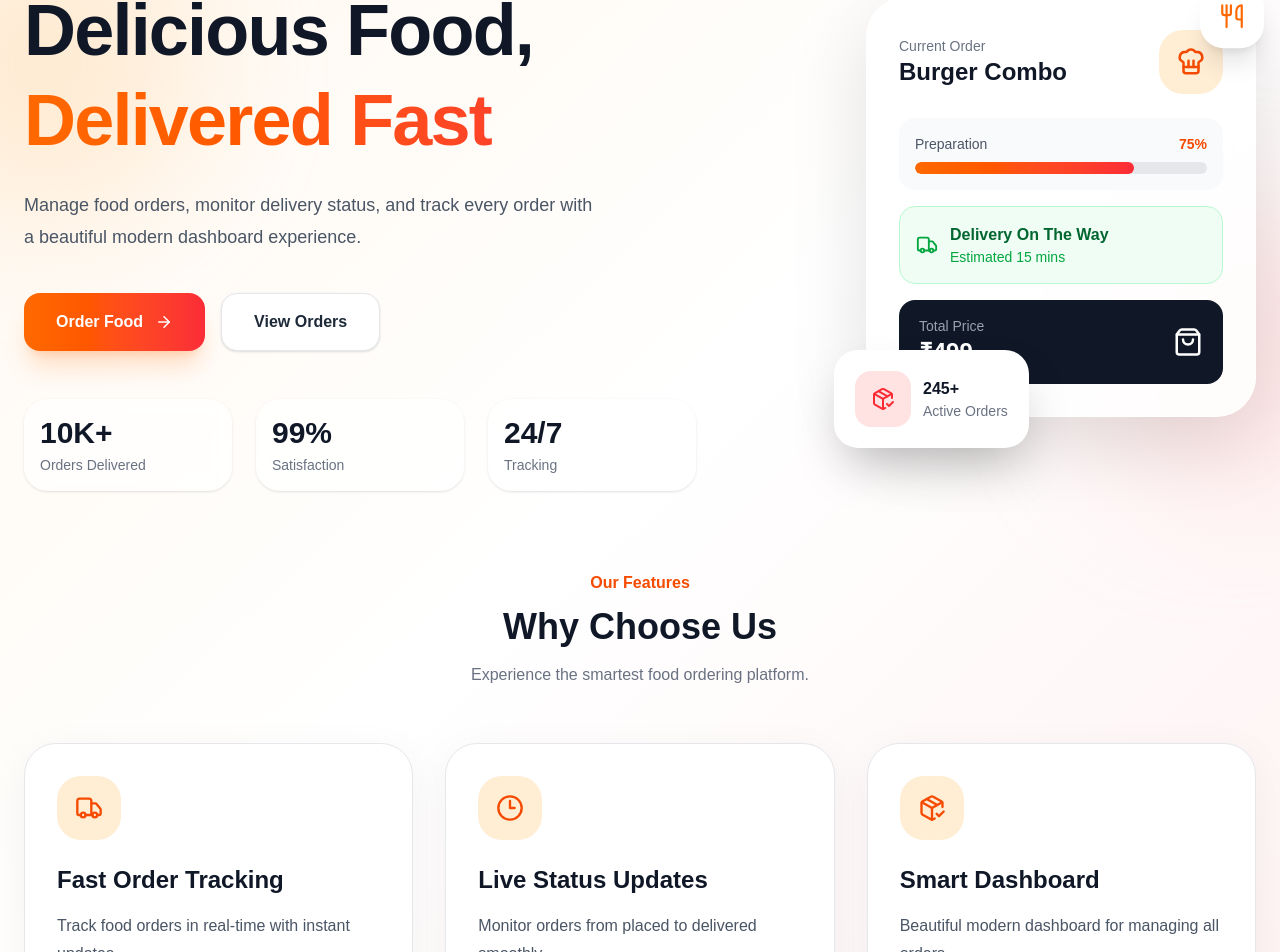
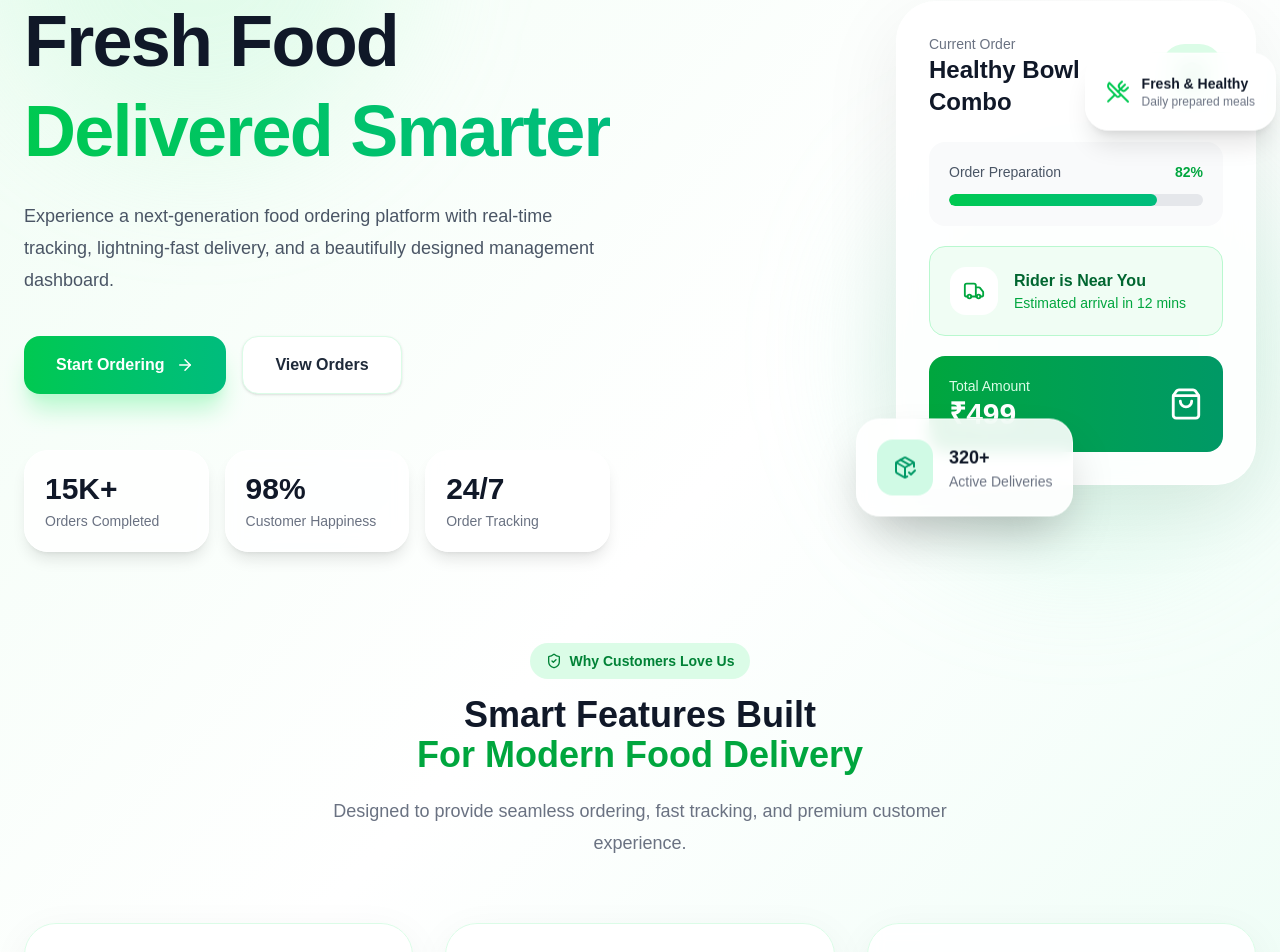
Before and after one commit to vishal-rathod-sketch/tmbill-order-management, a Next.js app in the folder frontend/: page / in a window 1280 px wide. Shown: the part 248-1200 px from the top of the page. Built offline with nearby package versions, Linux system fonts and the light colour scheme.

Commit message:
latest code

```diff
--- a/frontend/src/app/page.tsx
+++ b/frontend/src/app/page.tsx
@@ -2,75 +2,95 @@
 
 import Link from 'next/link';
 import { motion } from 'framer-motion';
+
 import {
+  ArrowRight,
+  Clock3,
+  PackageCheck,
   ShoppingBag,
+  Star,
   Truck,
-  Clock3,
-  Star,
-  ArrowRight,
+  UtensilsCrossed,
+  Leaf,
+  ShieldCheck,
   ChefHat,
-  PackageCheck,
-  Utensils,
 } from 'lucide-react';
 
 const features = [
   {
-    title: 'Fast Order Tracking',
-    description: 'Track food orders in real-time with instant updates.',
+    title: 'Real-Time Tracking',
+    description:
+      'Track your food orders live with instant delivery updates and accurate ETA.',
     icon: Truck,
   },
   {
-    title: 'Live Status Updates',
-    description: 'Monitor orders from placed to delivered smoothly.',
-    icon: Clock3,
+    title: 'Smart Order Management',
+    description:
+      'Manage all customer orders from a modern and powerful dashboard.',
+    icon: PackageCheck,
   },
   {
-    title: 'Smart Dashboard',
-    description: 'Beautiful modern dashboard for managing all orders.',
-    icon: PackageCheck,
+    title: 'Fast Delivery',
+    description:
+      'Lightning-fast delivery system with optimized food dispatch tracking.',
+    icon: Clock3,
   },
 ];
 
 export default function Home() {
   return (
-    <main className="min-h-screen overflow-hidden bg-gradient-to-br from-orange-50 via-white to-red-50">
-      {/* Hero Section */}
-      <section className="relative mx-auto flex max-w-7xl flex-col items-center justify-between gap-16 px-5 py-16 sm:px-6 lg:min-h-[calc(100vh-80px)] lg:flex-row lg:py-20">
-        {/* Background Decorations */}
-        <div className="pointer-events-none absolute -left-24 top-20 h-72 w-72 rounded-full bg-orange-200/40 blur-3xl" />
-        <div className="pointer-events-none absolute -right-24 bottom-20 h-72 w-72 rounded-full bg-red-200/40 blur-3xl" />
+    <main className="min-h-screen overflow-hidden bg-gradient-to-br from-green-50 via-white to-emerald-50">
+      {/* Background Blur */}
+      <div className="absolute left-0 top-0 h-[400px] w-[400px] rounded-full bg-green-200/30 blur-3xl" />
+      <div className="absolute bottom-0 right-0 h-[400px] w-[400px] rounded-full bg-emerald-200/30 blur-3xl" />
 
-        {/* Left Content */}
+      {/* HERO SECTION */}
+      <section className="relative mx-auto flex max-w-7xl flex-col items-center justify-between gap-16 px-6 py-20 lg:min-h-screen lg:flex-row">
+        {/* LEFT CONTENT */}
         <motion.div
-          initial={{ opacity: 0, x: -40 }}
-          animate={{ opacity: 1, x: 0 }}
-          transition={{ duration: 0.6 }}
-          className="relative z-10 w-full max-w-2xl text-center lg:text-left"
+          initial={{
+            opacity: 0,
+            x: -40,
+          }}
+          animate={{
+            opacity: 1,
+            x: 0,
+          }}
+          transition={{
+            duration: 0.6,
+          }}
+          className="relative z-10 max-w-2xl text-center lg:text-left"
         >
-          <div className="mb-6 inline-flex items-center gap-2 rounded-full border border-orange-200 bg-white/80 px-4 py-2 text-sm font-semibold text-orange-700 shadow-sm backdrop-blur">
-            <Star size={16} />
-            Modern Food Ordering Experience
+          {/* Badge */}
+          <div className="mb-6 inline-flex items-center gap-2 rounded-full border border-green-200 bg-white/80 px-5 py-2 text-sm font-semibold text-green-700 shadow-sm backdrop-blur">
+            <Leaf size={16} />
+
+            Premium Food Delivery Platform
           </div>
 
-          <h1 className="text-4xl font-black leading-tight tracking-tight text-gray-900 sm:text-5xl md:text-6xl lg:text-7xl">
-            Delicious Food,
-            <span className="block bg-gradient-to-r from-orange-500 to-red-500 bg-clip-text text-transparent">
-              Delivered Fast
+          {/* Heading */}
+          <h1 className="text-5xl font-black leading-tight tracking-tight text-gray-900 sm:text-6xl lg:text-7xl">
+            Fresh Food
+            <span className="block bg-gradient-to-r from-green-500 to-emerald-500 bg-clip-text text-transparent">
+              Delivered Smarter
             </span>
           </h1>
 
-          <p className="mx-auto mt-6 max-w-xl text-base leading-8 text-gray-600 sm:text-lg lg:mx-0">
-            Manage food orders, monitor delivery status, and track every order
-            with a beautiful modern dashboard experience.
+          {/* Description */}
+          <p className="mx-auto mt-6 max-w-xl text-lg leading-8 text-gray-600 lg:mx-0">
+            Experience a next-generation food ordering platform with
+            real-time tracking, lightning-fast delivery, and a beautifully
+            designed management dashboard.
           </p>
 
-          {/* Buttons */}
-          <div className="mt-10 flex flex-col justify-center gap-4 sm:flex-row lg:justify-start">
+          {/* CTA BUTTONS */}
+          <div className="mt-10 flex flex-col gap-4 sm:flex-row sm:justify-center lg:justify-start">
             <Link
               href="/create-order"
-              className="group inline-flex items-center justify-center gap-3 rounded-2xl bg-gradient-to-r from-orange-500 to-red-500 px-8 py-4 text-base font-semibold text-white shadow-xl shadow-orange-500/20 transition-all hover:-translate-y-1 hover:shadow-2xl hover:shadow-orange-500/30"
+              className="group inline-flex items-center justify-center gap-3 rounded-2xl bg-gradient-to-r from-green-500 to-emerald-500 px-8 py-4 text-base font-semibold text-white shadow-xl shadow-green-200 transition-all duration-300 hover:-translate-y-1 hover:shadow-2xl"
             >
-              Order Food
+              Start Ordering
+
               <ArrowRight
                 size={18}
                 className="transition-transform group-hover:translate-x-1"
@@ -79,151 +99,237 @@ export default function Home() {
 
             <Link
               href="/orders"
-              className="inline-flex items-center justify-center gap-3 rounded-2xl border border-gray-200 bg-white px-8 py-4 text-base font-semibold text-gray-800 shadow-sm transition-all hover:-translate-y-1 hover:border-orange-300 hover:bg-orange-50"
+              className="inline-flex items-center justify-center gap-3 rounded-2xl border border-green-100 bg-white px-8 py-4 text-base font-semibold text-gray-800 shadow-sm transition-all duration-300 hover:border-green-300 hover:bg-green-50"
             >
               View Orders
             </Link>
           </div>
 
-          {/* Stats */}
-          <div className="mt-12 grid grid-cols-3 gap-4 sm:gap-6">
-            <div className="rounded-3xl bg-white/70 p-4 shadow-sm backdrop-blur">
-              <h3 className="text-2xl font-bold text-gray-900 sm:text-3xl">
-                10K+
+          {/* STATS */}
+          <div className="mt-14 grid grid-cols-3 gap-4">
+            <div className="rounded-3xl border border-white bg-white/80 p-5 shadow-lg backdrop-blur">
+              <h3 className="text-3xl font-bold text-gray-900">
+                15K+
               </h3>
-              <p className="mt-1 text-xs text-gray-500 sm:text-sm">
-                Orders Delivered
+
+              <p className="mt-1 text-sm text-gray-500">
+                Orders Completed
               </p>
             </div>
 
-            <div className="rounded-3xl bg-white/70 p-4 shadow-sm backdrop-blur">
-              <h3 className="text-2xl font-bold text-gray-900 sm:text-3xl">
-                99%
+            <div className="rounded-3xl border border-white bg-white/80 p-5 shadow-lg backdrop-blur">
+              <h3 className="text-3xl font-bold text-gray-900">
+                98%
               </h3>
-              <p className="mt-1 text-xs text-gray-500 sm:text-sm">
-                Satisfaction
+
+              <p className="mt-1 text-sm text-gray-500">
+                Customer Happiness
               </p>
             </div>
 
-            <div className="rounded-3xl bg-white/70 p-4 shadow-sm backdrop-blur">
-              <h3 className="text-2xl font-bold text-gray-900 sm:text-3xl">
+            <div className="rounded-3xl border border-white bg-white/80 p-5 shadow-lg backdrop-blur">
+              <h3 className="text-3xl font-bold text-gray-900">
                 24/7
               </h3>
-              <p className="mt-1 text-xs text-gray-500 sm:text-sm">
-                Tracking
+
+              <p className="mt-1 text-sm text-gray-500">
+                Order Tracking
               </p>
             </div>
           </div>
         </motion.div>
 
-        {/* Right Visual */}
+        {/* RIGHT VISUAL */}
         <motion.div
-          initial={{ opacity: 0, x: 40 }}
-          animate={{ opacity: 1, x: 0 }}
-          transition={{ duration: 0.6 }}
-          className="relative z-10 w-full max-w-[390px]"
+          initial={{
+            opacity: 0,
+            x: 40,
+          }}
+          animate={{
+            opacity: 1,
+            x: 0,
+          }}
+          transition={{
+            duration: 0.6,
+          }}
+          className="relative z-10"
         >
           {/* Main Card */}
-          <div className="relative mx-auto rounded-[40px] border border-white/70 bg-white/85 p-6 shadow-[0_25px_80px_rgba(0,0,0,0.12)] backdrop-blur-xl sm:p-8">
-            <div className="mb-6 flex items-center justify-between gap-4">
+          <div className="relative w-[360px] rounded-[40px] border border-white/70 bg-white/90 p-8 shadow-[0_25px_80px_rgba(0,0,0,0.08)] backdrop-blur-xl">
+            {/* Header */}
+            <div className="mb-6 flex items-center justify-between">
               <div>
-                <p className="text-sm text-gray-500">Current Order</p>
+                <p className="text-sm text-gray-500">
+                  Current Order
+                </p>
+
                 <h3 className="text-2xl font-bold text-gray-900">
-                  Burger Combo
+                  Healthy Bowl Combo
                 </h3>
               </div>
 
-              <div className="flex h-16 w-16 shrink-0 items-center justify-center rounded-3xl bg-orange-100">
-                <ChefHat className="text-orange-600" size={30} />
+              <div className="flex h-16 w-16 items-center justify-center rounded-3xl bg-green-100">
+                <ChefHat
+                  className="text-green-600"
+                  size={30}
+                />
               </div>
             </div>
 
-            <div className="space-y-4">
-              <div className="rounded-2xl bg-gray-50 p-4">
-                <div className="mb-2 flex items-center justify-between">
+            {/* Order Progress */}
+            <div className="space-y-5">
+              <div className="rounded-2xl bg-gray-50 p-5">
+                <div className="mb-3 flex items-center justify-between">
                   <span className="text-sm font-medium text-gray-600">
-                    Preparation
+                    Order Preparation
                   </span>
-                  <span className="text-sm font-bold text-orange-600">
-                    75%
+
+                  <span className="text-sm font-bold text-green-600">
+                    82%
                   </span>
                 </div>
 
                 <div className="h-3 overflow-hidden rounded-full bg-gray-200">
                   <motion.div
-                    initial={{ width: 0 }}
-                    animate={{ width: '75%' }}
-                    transition={{ duration: 1 }}
-                    className="h-full rounded-full bg-gradient-to-r from-orange-500 to-red-500"
+                    initial={{
+                      width: 0,
+                    }}
+                    animate={{
+                      width: '82%',
+                    }}
+                    transition={{
+                      duration: 1,
+                    }}
+                    className="h-full rounded-full bg-gradient-to-r from-green-500 to-emerald-500"
                   />
                 </div>
               </div>
 
-              <div className="rounded-2xl border border-green-200 bg-green-50 p-4">
-                <div className="flex items-center gap-3">
-                  <Truck className="text-green-600" size={22} />
+              {/* Delivery Status */}
+              <div className="rounded-2xl border border-green-200 bg-green-50 p-5">
+                <div className="flex items-center gap-4">
+                  <div className="flex h-12 w-12 items-center justify-center rounded-2xl bg-white">
+                    <Truck
+                      className="text-green-600"
+                      size={22}
+                    />
+                  </div>
+
                   <div>
                     <p className="font-semibold text-green-800">
-                      Delivery On The Way
+                      Rider is Near You
                     </p>
+
                     <p className="text-sm text-green-600">
-                      Estimated 15 mins
+                      Estimated arrival in 12 mins
                     </p>
                   </div>
                 </div>
               </div>
 
-              <div className="flex items-center justify-between rounded-2xl bg-gray-900 px-5 py-4 text-white">
+              {/* Pricing */}
+              <div className="flex items-center justify-between rounded-2xl bg-gradient-to-r from-green-600 to-emerald-600 px-5 py-5 text-white">
                 <div>
-                  <p className="text-sm text-gray-400">Total Price</p>
-                  <h4 className="text-2xl font-bold">₹499</h4>
+                  <p className="text-sm text-green-100">
+                    Total Amount
+                  </p>
+
+                  <h4 className="text-3xl font-bold">
+                    ₹499
+                  </h4>
                 </div>
-                <ShoppingBag size={30} />
+
+                <ShoppingBag size={34} />
               </div>
             </div>
           </div>
 
-          {/* Floating Card */}
+          {/* Floating Delivery Card */}
           <motion.div
-            animate={{ y: [0, -10, 0] }}
-            transition={{ duration: 3, repeat: Infinity }}
-            className="absolute -bottom-8 left-4 rounded-3xl border border-white/70 bg-white p-4 shadow-2xl sm:-left-8 sm:p-5"
+            animate={{
+              y: [0, -10, 0],
+            }}
+            transition={{
+              duration: 3,
+              repeat: Infinity,
+            }}
+            className="absolute -bottom-8 -left-10 rounded-3xl border border-white/70 bg-white/90 p-5 shadow-2xl backdrop-blur"
           >
-            <div className="flex items-center gap-3">
-              <div className="flex h-14 w-14 items-center justify-center rounded-2xl bg-red-100">
-                <PackageCheck className="text-red-500" size={24} />
+            <div className="flex items-center gap-4">
+              <div className="flex h-14 w-14 items-center justify-center rounded-2xl bg-emerald-100">
+                <PackageCheck
+                  className="text-emerald-600"
+                  size={24}
+                />
               </div>
 
               <div>
-                <h4 className="font-bold text-gray-900">245+</h4>
-                <p className="text-sm text-gray-500">Active Orders</p>
+                <h4 className="text-lg font-bold text-gray-900">
+                  320+
+                </h4>
+
+                <p className="text-sm text-gray-500">
+                  Active Deliveries
+                </p>
               </div>
             </div>
           </motion.div>
 
-          {/* Small Floating Icon */}
+          {/* Floating Mini Card */}
           <motion.div
-            animate={{ y: [0, 12, 0] }}
-            transition={{ duration: 4, repeat: Infinity }}
-            className="absolute -right-2 -top-6 hidden h-16 w-16 items-center justify-center rounded-3xl bg-white shadow-xl sm:flex"
+            animate={{
+              y: [0, 12, 0],
+            }}
+            transition={{
+              duration: 4,
+              repeat: Infinity,
+            }}
+            className="absolute -right-5 top-10 hidden rounded-3xl border border-white/70 bg-white/90 p-5 shadow-xl backdrop-blur lg:block"
           >
-            <Utensils className="text-orange-500" size={26} />
+            <div className="flex items-center gap-3">
+              <UtensilsCrossed
+                className="text-green-500"
+                size={24}
+              />
+
+              <div>
+                <p className="text-sm font-semibold text-gray-900">
+                  Fresh & Healthy
+                </p>
+
+                <p className="text-xs text-gray-500">
+                  Daily prepared meals
+                </p>
+              </div>
+            </div>
           </motion.div>
         </motion.div>
       </section>
 
-      {/* Features */}
-      <section className="relative mx-auto max-w-7xl px-5 pb-20 sm:px-6">
-        <div className="mb-14 text-center">
-          <p className="mb-3 font-semibold text-orange-600">Our Features</p>
-          <h2 className="text-3xl font-bold text-gray-900 sm:text-4xl">
-            Why Choose Us
+      {/* FEATURES SECTION */}
+      <section className="relative mx-auto max-w-7xl px-6 pb-24">
+        {/* Section Header */}
+        <div className="mb-16 text-center">
+          <div className="mb-4 inline-flex items-center gap-2 rounded-full bg-green-100 px-4 py-2 text-sm font-semibold text-green-700">
+            <ShieldCheck size={16} />
+
+            Why Customers Love Us
+          </div>
+
+          <h2 className="text-4xl font-black text-gray-900">
+            Smart Features Built
+            <span className="block text-green-600">
+              For Modern Food Delivery
+            </span>
           </h2>
-          <p className="mx-auto mt-4 max-w-xl text-gray-500">
-            Experience the smartest food ordering platform.
+
+          <p className="mx-auto mt-5 max-w-2xl text-lg leading-8 text-gray-500">
+            Designed to provide seamless ordering, fast tracking,
+            and premium customer experience.
           </p>
         </div>
 
+        {/* Feature Cards */}
         <div className="grid gap-8 md:grid-cols-3">
           {features.map((feature, index) => {
             const Icon = feature.icon;
@@ -231,16 +337,28 @@ export default function Home() {
             return (
               <motion.div
                 key={feature.title}
-                initial={{ opacity: 0, y: 20 }}
-                whileInView={{ opacity: 1, y: 0 }}
-                transition={{ delay: index * 0.1 }}
-                viewport={{ once: true }}
-                whileHover={{ y: -5 }}
-                className="group rounded-[32px] border border-gray-200 bg-white p-8 shadow-[0_10px_40px_rgba(0,0,0,0.05)] transition-all hover:border-orange-200 hover:shadow-[0_20px_50px_rgba(0,0,0,0.08)]"
+                initial={{
+                  opacity: 0,
+                  y: 20,
+                }}
+                whileInView={{
+                  opacity: 1,
+                  y: 0,
+                }}
+                transition={{
+                  delay: index * 0.15,
+                }}
+                viewport={{
+                  once: true,
+                }}
+                whileHover={{
+                  y: -6,
+                }}
+                className="group rounded-[32px] border border-green-100 bg-white/90 p-8 shadow-[0_10px_40px_rgba(0,0,0,0.05)] backdrop-blur transition-all duration-300 hover:border-green-200 hover:shadow-[0_20px_60px_rgba(34,197,94,0.15)]"
               >
-                <div className="mb-6 flex h-16 w-16 items-center justify-center rounded-3xl bg-orange-100 transition-all group-hover:bg-orange-500">
+                <div className="mb-6 flex h-16 w-16 items-center justify-center rounded-3xl bg-gradient-to-br from-green-100 to-emerald-100 transition-all duration-300 group-hover:scale-110">
                   <Icon
-                    className="text-orange-600 transition-all group-hover:text-white"
+                    className="text-green-600"
                     size={28}
                   />
                 </div>
```
